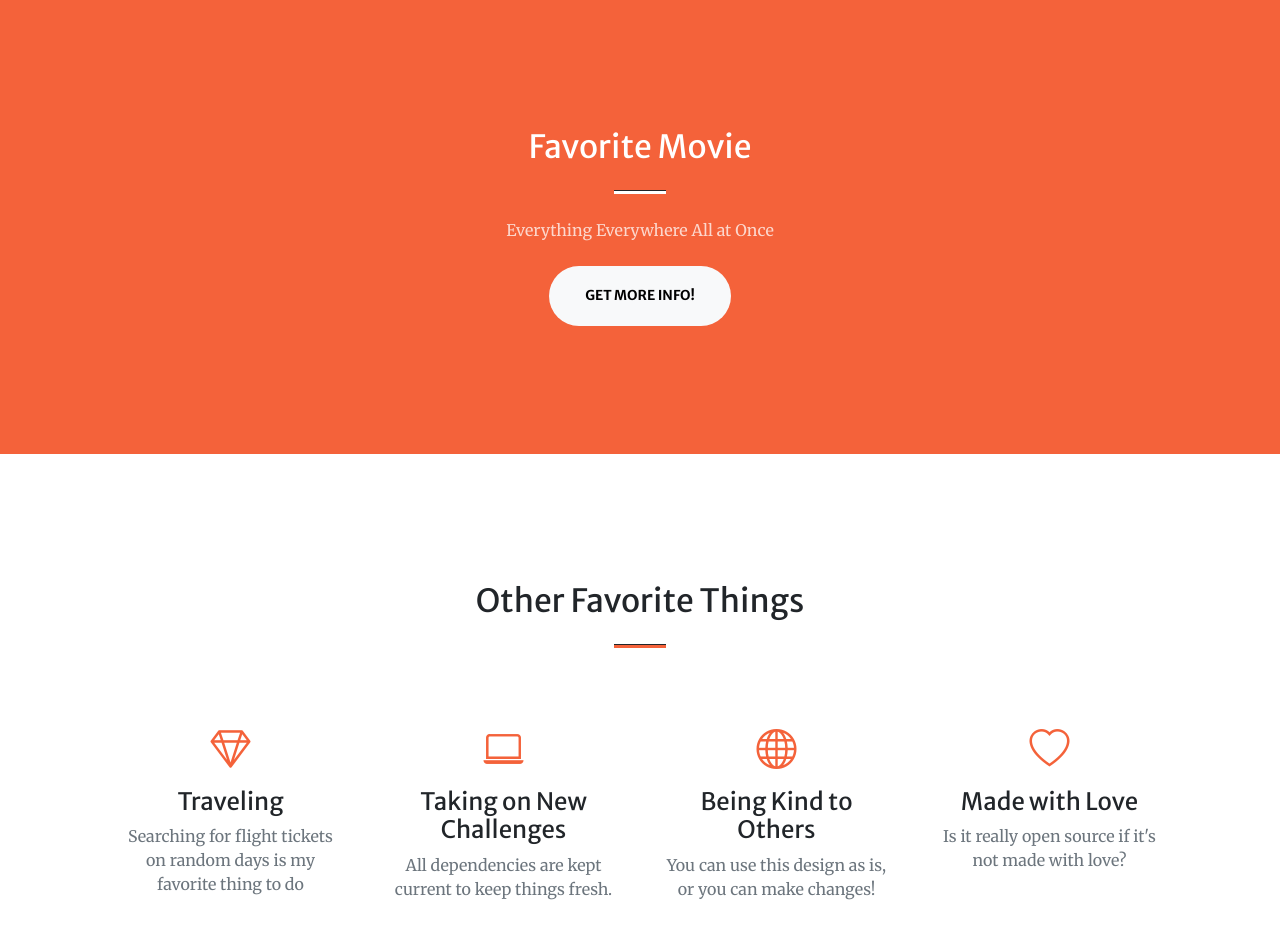
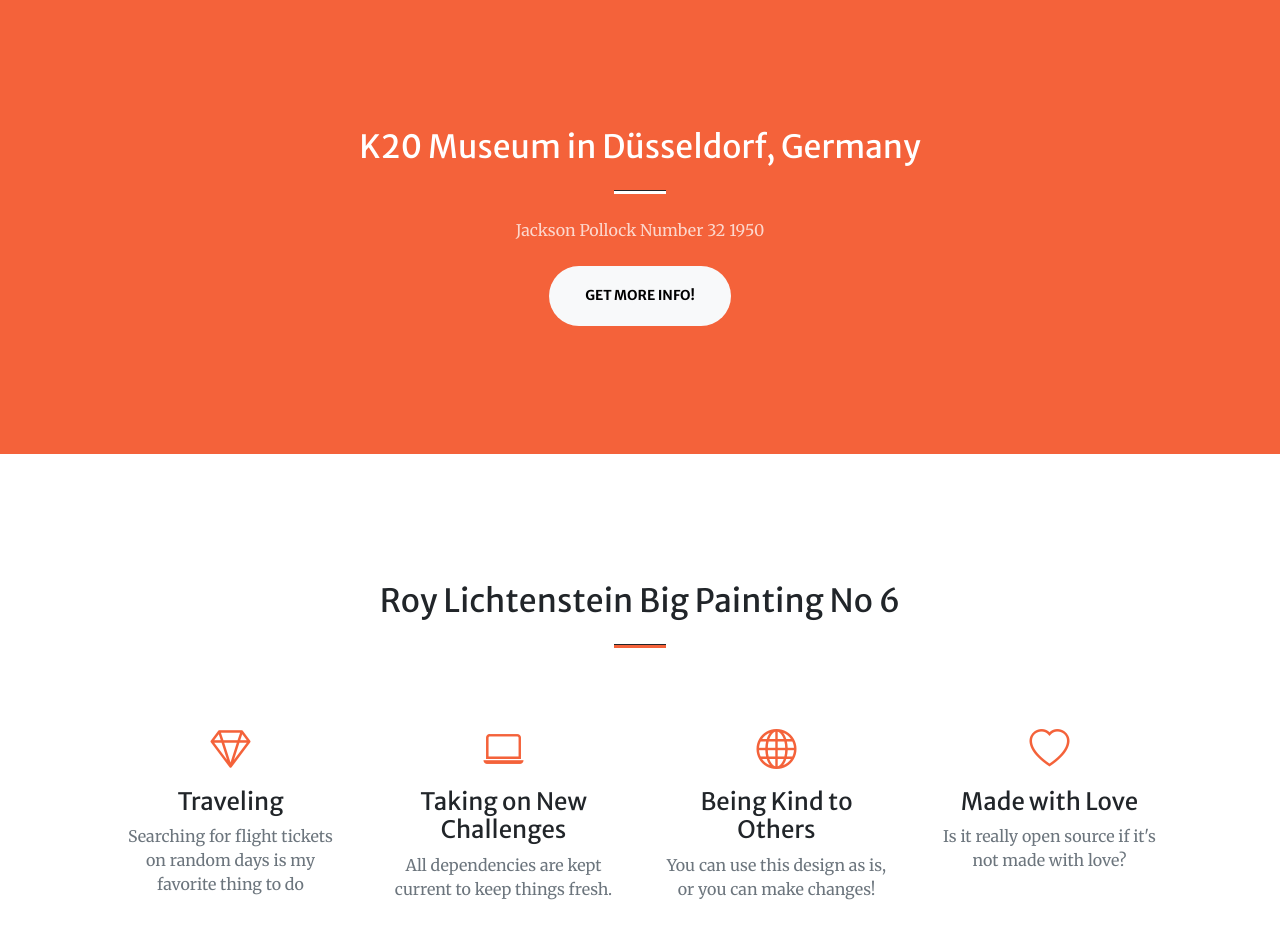
Before and after one commit to xihuan27-beep/homework-class, a website: page docs/index.html in a window 1280 px wide. Shown: the part 800-1725 px from the top of the page. Drawn offline with nearby package versions, Linux system fonts and the light colour scheme; some packages are replaced by stand-ins of ours; a script that the page names is missing.

Commit message:
Update index.html

```diff
--- a/docs/index.html
+++ b/docs/index.html
@@ -55,9 +55,9 @@
             <div class="container px-4 px-lg-5">
                 <div class="row gx-4 gx-lg-5 justify-content-center">
                     <div class="col-lg-8 text-center">
-                        <h2 class="text-white mt-0">Favorite Movie</h2>
+                        <h2 class="text-white mt-0">K20 Museum in Düsseldorf, Germany</h2>
                         <hr class="divider divider-light" />
-                        <p class="text-white-75 mb-4">Everything Everywhere All at Once</p>
+                        <p class="text-white-75 mb-4">Jackson Pollock Number 32 1950</p>
                         <a class="btn btn-light btn-xl" href="#services">Get More Info!</a>
                     </div>
                 </div>
@@ -66,7 +66,7 @@
         <!-- Services-->
         <section class="page-section" id="services">
             <div class="container px-4 px-lg-5">
-                <h2 class="text-center mt-0">Other Favorite Things</h2>
+                <h2 class="text-center mt-0">Roy Lichtenstein Big Painting No 6</h2>
                 <hr class="divider" />
                 <div class="row gx-4 gx-lg-5">
                     <div class="col-lg-3 col-md-6 text-center">
```
